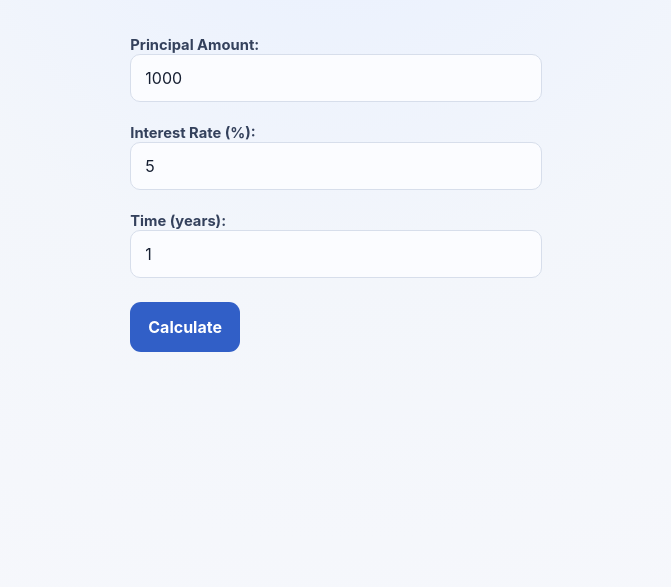
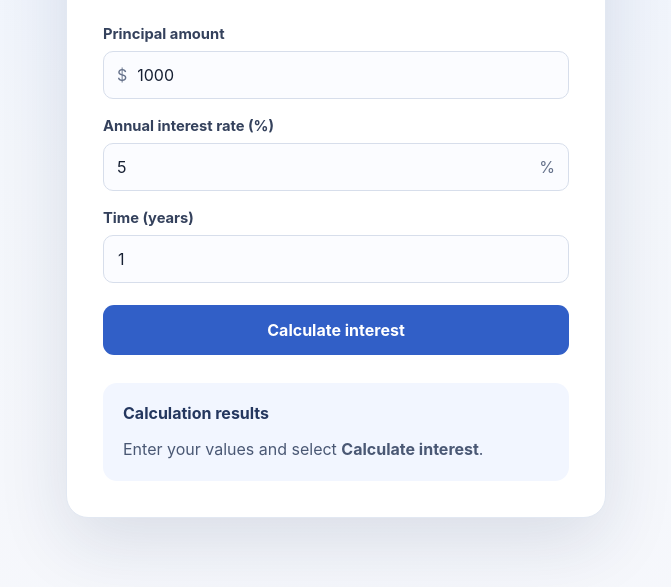
Before and after one commit to marvin97031/intermediate_webdev_finalproject, a plain HTML site: page index.html in a window 1280 px wide. Shown: the part 213-800 px from the top of the page, without its empty margins (304-975 px from the left). Drawn offline with Linux system fonts and the light colour scheme.

Commit message:
Update index.html

```diff
--- a/index.html
+++ b/index.html
@@ -1,37 +1,54 @@
 <!DOCTYPE html>
 <html lang="en">
 <head>
-    <meta charset="UTF-8">
-    <meta name="viewport" content="width=device-width, initial-scale=1.0">
-
-    <!-- SEO: Meta description -->
-    <meta name="description" content="Quickly and accurately calculate interest rates on loans with our easy-to-use interest rate calculator. Determine the interest you'll pay and make informed financial decisions. Try our free online calculator now.">
-
-    <!-- SEO: Title -->
-    <title>Interest Rate Calculator - Quickly Calculate Interest on Loans</title>
-
-    <!-- Favicon -->
-    <link rel="icon" href="favicon.ico" type="image/x-icon">
-
-    <!-- CSS -->
-    <link rel="stylesheet" href="style.css">
+  <meta charset="UTF-8">
+  <meta name="viewport" content="width=device-width, initial-scale=1.0">
+  <title>Interest Rate Calculator</title>
+  <meta name="description" content="Use this free Interest Rate Calculator to calculate simple interest and the total amount payable.">
+  <link rel="icon" type="image/x-icon" href="favicon.ico">
+  <link rel="stylesheet" href="style.css">
 </head>
 <body>
-    <!-- SEO: H1 Tag -->
-    <h1>Interest Rate Calculator</h1>
+  <main class="calculator">
+    <header class="calculator__header">
+      <p class="eyebrow">Personal finance tool</p>
+      <h1>Interest Rate Calculator</h1>
+      <p class="intro">Calculate simple interest and the total amount payable.</p>
+    </header>
 
-    <form id="interest-form">
-        <label for="principal">Principal Amount:</label>
-        <input type="number" id="principal" value="1000" required><br><br>
-        <label for="rate">Interest Rate (%):</label>
-        <input type="number" id="rate" value="5" required><br><br>
-        <label for="time">Time (years):</label>
-        <input type="number" id="time" value="1" required><br><br>
-        <button type="button" onclick="calculate()">Calculate</button>
+    <form id="interest-form" class="calculator__form" novalidate>
+      <div class="form-field">
+        <label for="principal">Principal amount</label>
+        <div class="input-wrap">
+          <span aria-hidden="true">$</span>
+          <input type="number" id="principal" name="principal" min="0" step="0.01" value="1000" required>
+        </div>
+      </div>
+
+      <div class="form-field">
+        <label for="rate">Annual interest rate (%)</label>
+        <div class="input-wrap">
+          <input type="number" id="rate" name="rate" min="0" step="0.01" value="5" required>
+          <span aria-hidden="true">%</span>
+        </div>
+      </div>
+
+      <div class="form-field">
+        <label for="time">Time (years)</label>
+        <input type="number" id="time" name="time" min="0" step="0.01" value="1" required>
+      </div>
+
+      <button type="button" id="calculate-button">Calculate interest</button>
     </form>
-    <p id="result"></p>
 
-    <!-- JavaScript -->
-    <script src="script.js"></script>
+    <section class="results" aria-live="polite" aria-atomic="true">
+      <h2>Calculation results</h2>
+      <div id="result" class="results__content">
+        <p>Enter your values and select <strong>Calculate interest</strong>.</p>
+      </div>
+    </section>
+  </main>
+
+  <script src="script.js"></script>
 </body>
 </html>
```
